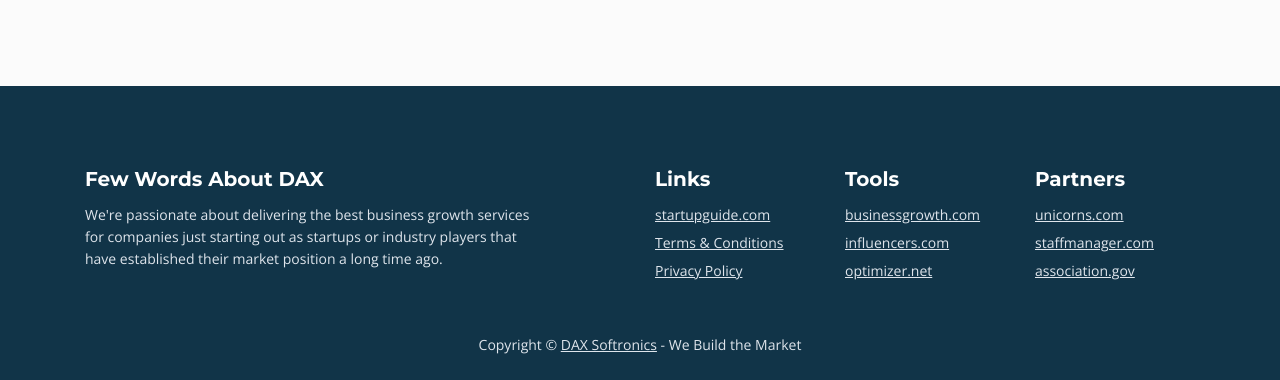
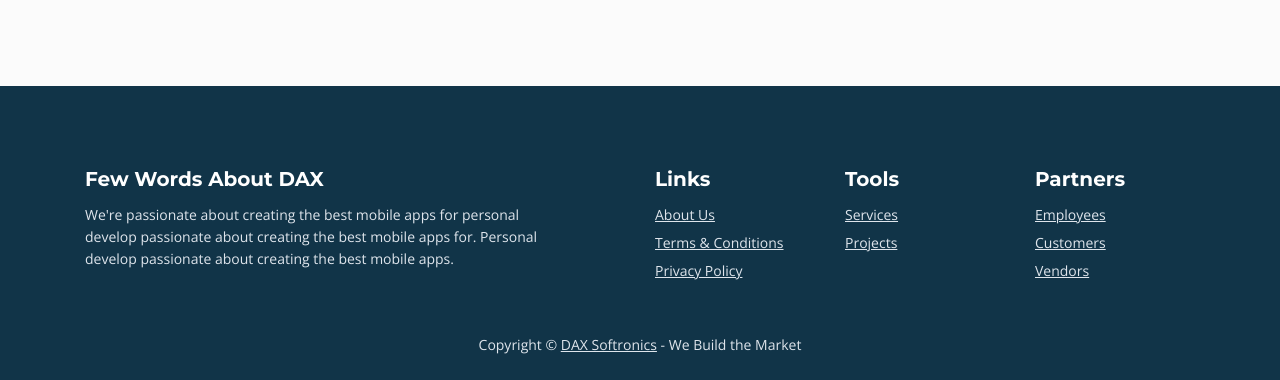
Before and after one commit to daxsoftronics/daxsoftronics.github.io, a plain HTML site: page index.html in a window 1280 px wide. Shown: the part 7828-8208 px from the top of the page. Drawn offline with nearby package versions, Linux system fonts and the light colour scheme.

Commit message:
Update index.html

```diff
--- a/index.html
+++ b/index.html
@@ -1141,7 +1141,7 @@
                             <div class="help-block with-errors"></div>
                         </div>
                         <div class="form-group">
-                            <button type="submit" class="form-control-submit-button">SUBMIT MESSAGE</button>
+                            <!--<button type="submit" class="form-control-submit-button">SUBMIT MESSAGE</button>-->
                         </div>
                         <div class="form-message">
                             <div id="cmsgSubmit" class="h3 text-center hidden"></div>
@@ -1163,7 +1163,7 @@
                 <div class="col-md-6">
                     <div class="text-container about">
                         <h4>Few Words About DAX</h4>
-                        <p class="white">We're passionate about delivering the best business growth services for companies just starting out as startups or industry players that have established their market position a long time ago.</p>
+                        <p class="white">We're passionate about creating the best mobile apps for personal develop passionate about creating the best mobile apps for. Personal develop passionate about creating the best mobile apps.</p>
                     </div> <!-- end of text-container -->
                 </div> <!-- end of col -->
                 <div class="col-md-2">
@@ -1171,7 +1171,7 @@
                         <h4>Links</h4>
                         <ul class="list-unstyled li-space-lg white">
                             <li>
-                                <a class="white" href="#your-link">startupguide.com</a>
+                                <a class="white" href="https://daxsoftronics.com/index.html#intro">About Us</a>
                             </li>
                             <li>
                                 <a class="white" href="terms-conditions.html">Terms & Conditions</a>
@@ -1187,13 +1187,10 @@
                         <h4>Tools</h4>
                         <ul class="list-unstyled li-space-lg">
                             <li>
-                                <a class="white" href="#your-link">businessgrowth.com</a>
+                                <a class="white" href="https://daxsoftronics.com/index.html#services">Services</a>
                             </li>
                             <li>
-                               <a class="white" href="#your-link">influencers.com</a>
-                            </li>
-                            <li class="media">
-                                <a class="white" href="#your-link">optimizer.net</a>
+                                <a class="white" href="https://daxsoftronics.com/index.html#projects">Projects</a>
                             </li>
                         </ul>
                     </div> <!-- end of text-container -->
@@ -1203,13 +1200,13 @@
                         <h4>Partners</h4>
                         <ul class="list-unstyled li-space-lg">
                             <li>
-                                <a class="white" href="#your-link">unicorns.com</a>
+                                <a class="white" href="#">Employees</a>
                             </li>
                             <li>
-                                <a class="white" href="#your-link">staffmanager.com</a>
+                                <a class="white" href="#">Customers</a>
                             </li>
                             <li>
-                                <a class="white" href="#your-link">association.gov</a>
+                                <a class="white" href="#">Vendors</a>
                             </li>
                         </ul>
                     </div> <!-- end of text-container -->
```
